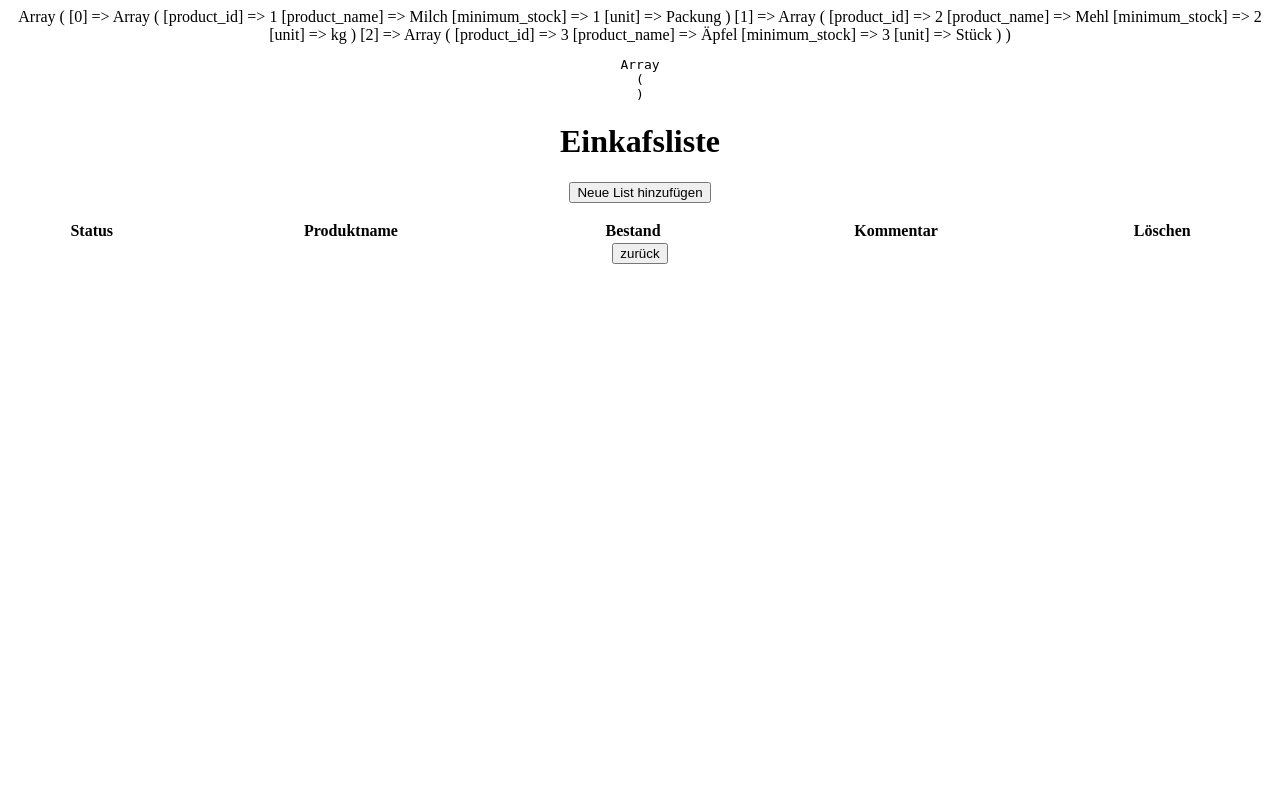
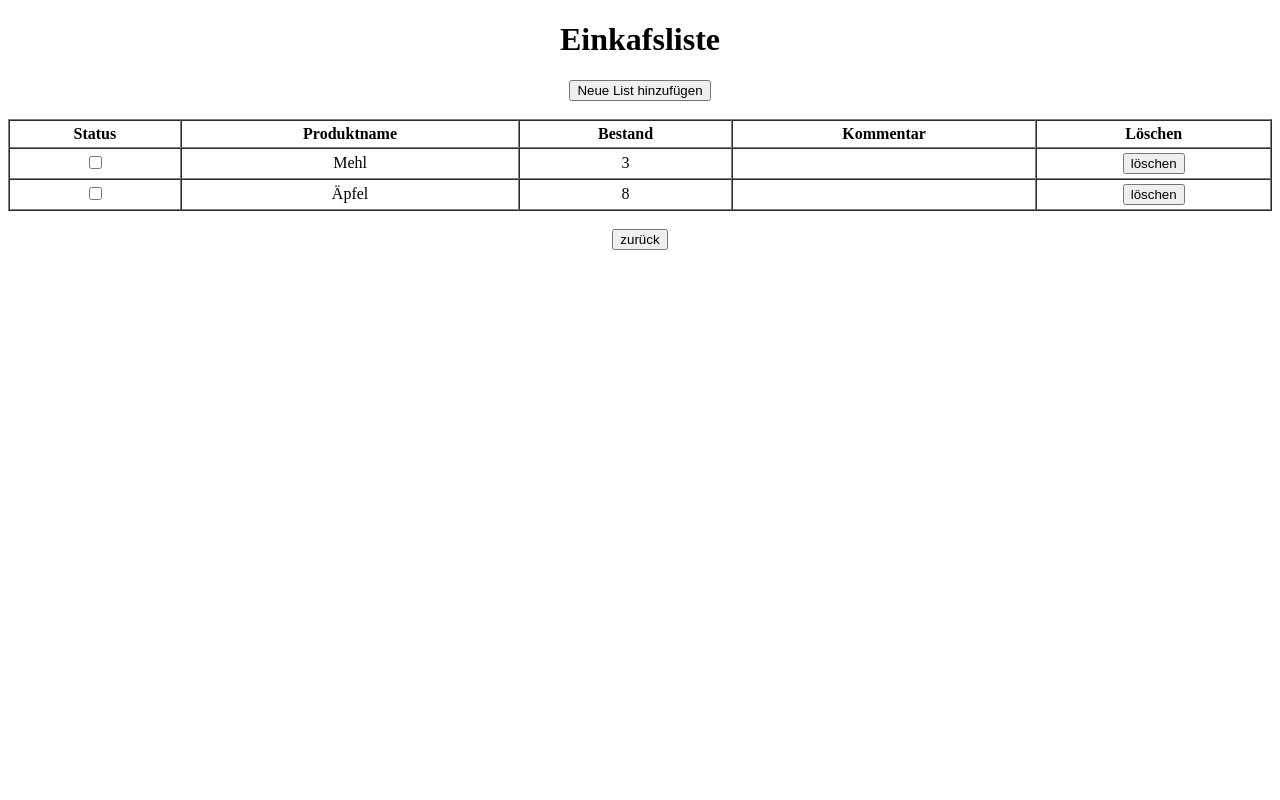
Before and after one commit to Ayano1203/MeinEinkaufsassistent, a PHP site: page /index.php?action=read_shoppingList in a window 1280 px wide. Run offline with PHP 8.4, Linux system fonts and the light colour scheme; data comes from the database, SQL or seed files in the repository; lists and menus that the app fills with data are empty.

Commit message:
shoppinglist hinzufügen

```diff
--- a/classes/ShoppingListManager.php
+++ b/classes/ShoppingListManager.php
@@ -10,14 +10,14 @@ class ShoppingListManager
     }
     public function getProductsBelowMinimumStock() :array
     {
-        $sql = "SELECT P.product_id, P.name AS product_name , P.minimum_stock, P.unit
+        $sql = "SELECT P.product_id, P.name AS product_name , P.minimum_stock, P.unit, sum(I.quantity) AS total_stock
                 FROM inventory I
-                JOIN product P ON P.product_id = I.product_id;";
+                JOIN product P ON P.product_id = I.product_id
+                GROUP BY product_id
+                HAVING P.minimum_stock <  sum(I.quantity)
+               ;";
         $stmt = $this->pdo->prepare($sql);
         $stmt->execute();
-        print_r($stmt->fetchAll(PDO::FETCH_ASSOC));
         return $stmt->fetchAll();
     }
-    ////                GROUP BY P.product_id
-    //HAVING total_stock < P.minimum_stock"; SUM(I.quantity) AS total_stock
 }
--- a/views/read_shoppingList.php
+++ b/views/read_shoppingList.php
@@ -2,9 +2,6 @@
 $list_manager = new ShoppingListManager($pdo);
 $manager = new InventoryManager($pdo);
 $lists = $list_manager->getProductsBelowMinimumStock();
-echo '<pre>';
-print_r($lists);
-echo '</pre>';
 ?>
 
 
@@ -25,13 +22,14 @@ echo '</pre>';
         .shoppingListTable {
             width: 100%;
             justify-content: center;
+            text-align: center;
         }
     </style>
 </head>
 <body>
 <h1>Einkafsliste</h1>
-    <form><input type="button" value="Neue List hinzufügen"></form>
-    <table class="shoppingListTable">
+    <a href="index.php?action=create_shoppingList"><form><input type="button" value="Neue List hinzufügen"></form></a><br>
+    <table class="shoppingListTable" border="1" cellpadding="4" cellspacing="0">
         <tr>
             <th>Status</th>
             <th>Produktname</th>
@@ -48,7 +46,7 @@ echo '</pre>';
             <td><input type = "submit" value="löschen"></td>
         </tr>
         <?php endforeach; ?>
-    </table>
+    </table><br>
 <a href="index.php?action=dashboard"><input type="button" value="zurück"></a>
 </body>
 </html>
```
